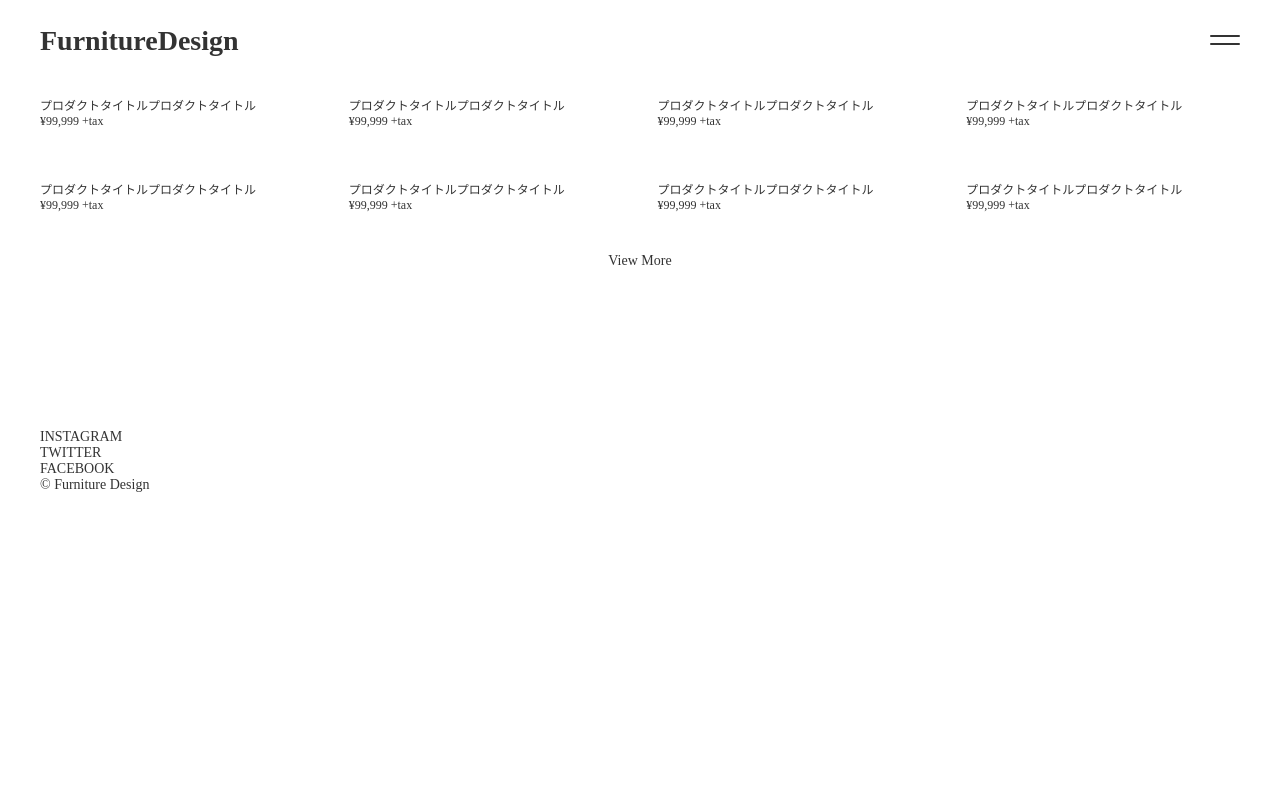
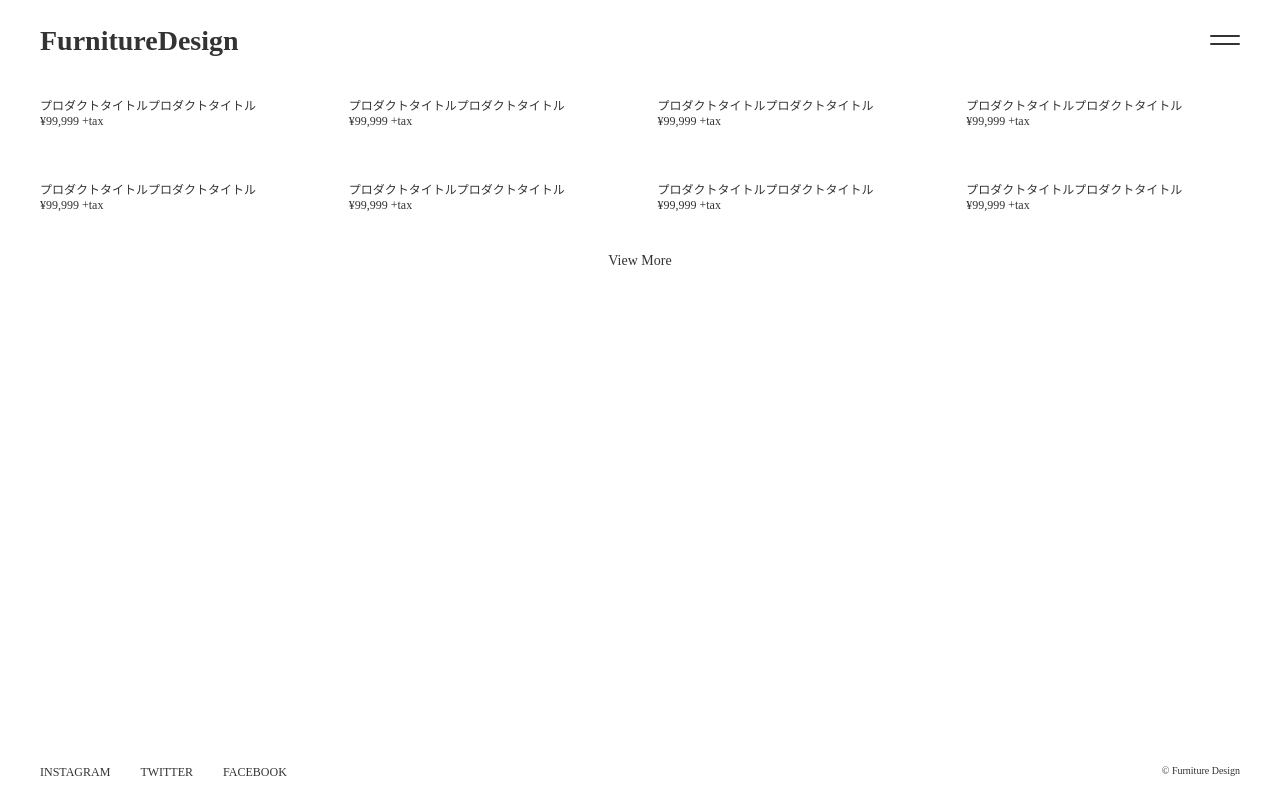
Before and after one commit to ystraining260916-ship-it/git-practice-02, a plain HTML site: page index.html in a window 1280 px wide. Drawn offline with Linux system fonts and the light colour scheme; some packages are replaced by stand-ins of ours.

Commit message:
フッター用CSS

```diff
--- a/style.css
+++ b/style.css
@@ -167,3 +167,28 @@ vertical-align: top;
 .pagination li {
   padding: 0 20px;
 }
+/*-------------------------------------------
+フッター
+-------------------------------------------*/
+/*
+「position: absolute;」を設定して、フッター位置を画面下に設定
+「left: 0;」「right: 0;」で中央に配置
+*/
+#footer {
+  display: flex;
+  justify-content: space-between;
+  position: absolute;
+  bottom: 20px;
+  left: 0;
+  right: 0;
+}
+#footer .menu {
+  display: flex;
+}
+#footer .menu li {
+  font-size: 0.75rem;
+  margin-right: 30px;
+}
+#footer .copyright {
+  font-size: 0.625rem;
+}
```
